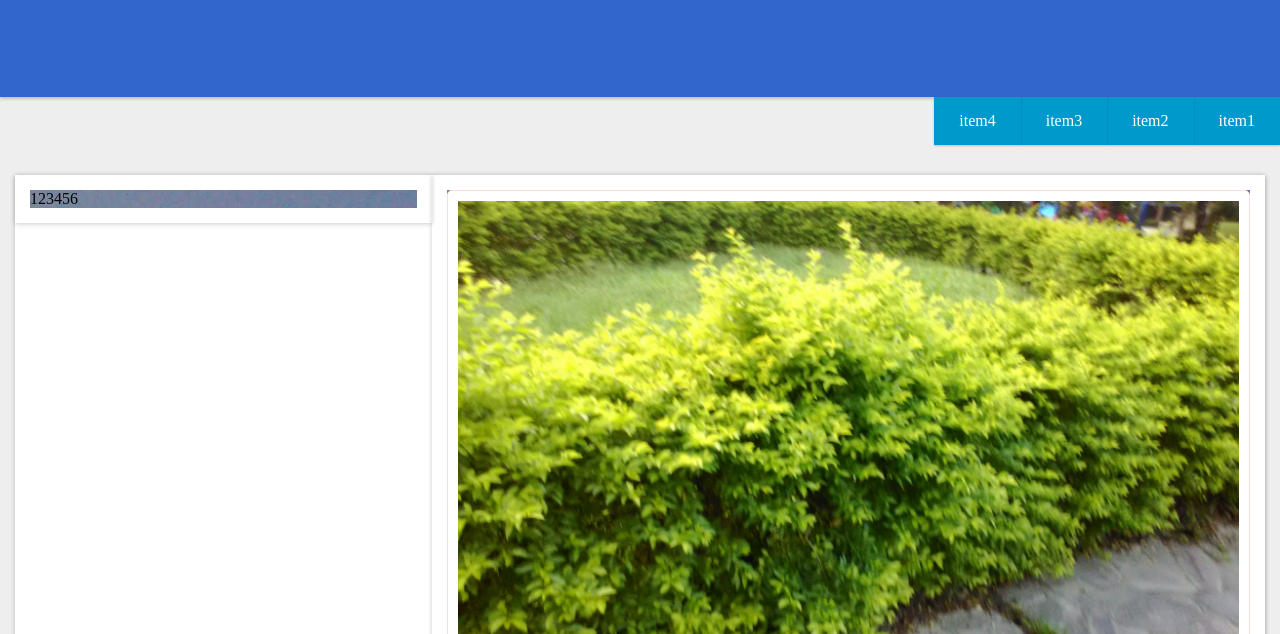
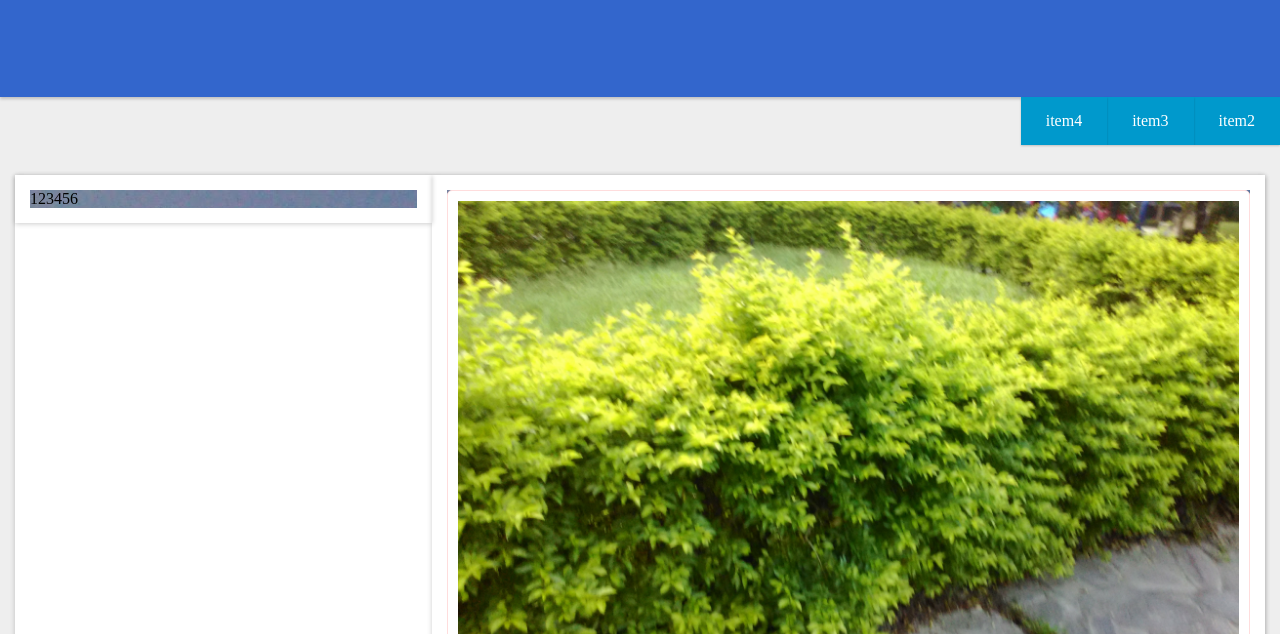
Before and after one commit to DiQU/apptest, a website: page index.html in a window 1280 px wide. Shown: the part 158-792 px from the top of the page. Drawn offline with nearby package versions, Linux system fonts and the light colour scheme.

```diff
--- a/index.html
+++ b/index.html
@@ -20,7 +20,6 @@
 
   <nav class="">
     <ul>
-      <li><a href="#">item1</a></li>
       <li><a href="#">item2</a></li>
       <li><a href="#">item3</a></li>
       <li><a href="#">item4</a></li>
```
